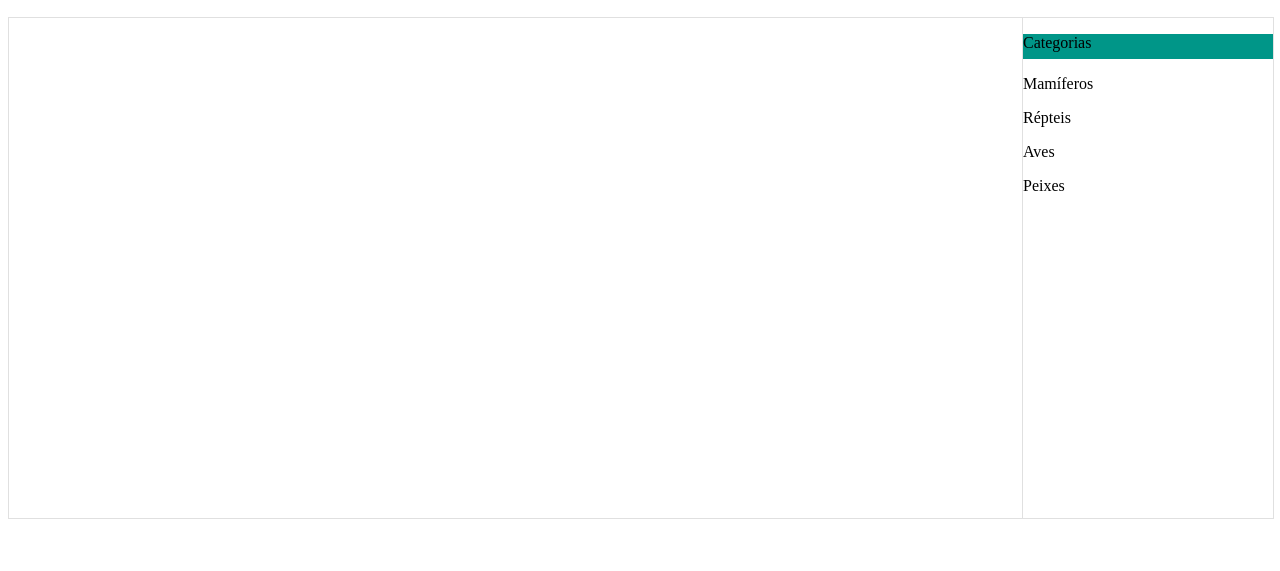
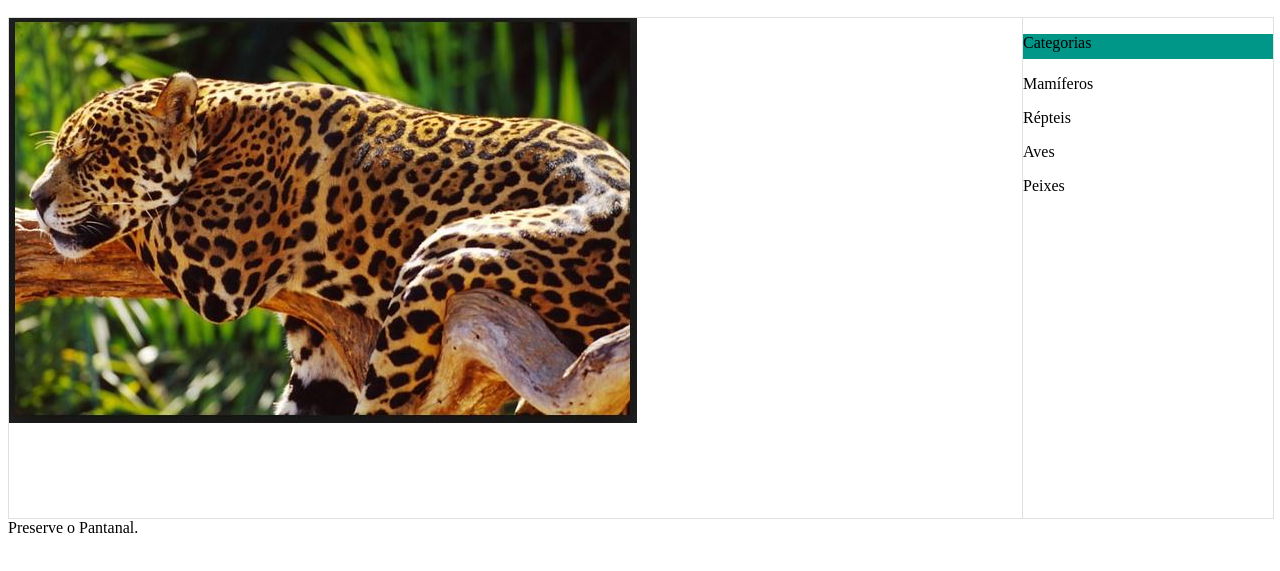
Before and after one commit to omega2kevo/PW2N2, a plain HTML site: page index.html in a window 1280 px wide. Shown: the part 73-644 px from the top of the page. Drawn offline with Linux system fonts and the light colour scheme.

Commit message:
dia 26 slider

```diff
--- a/index.html
+++ b/index.html
@@ -2,9 +2,45 @@
     <head>
         <title>ZooPantanal</title>
         <meta charset="UTF-8">
+
         <link rel="stylesheet" type="text/css" href="folhaEstilos.css">
+
+
+                <!-- And the relevant JavaScript -->
+        <style>
+          .banner { float: left;
+            width: 300px; height: 300px; }
+          .banner li { list-style: none; }
+          .banner ul li { float: left; }
+        </style>
+
+      <script type="text/javascript">
+
+        function slide1(){
+          img = document.querySelector("#banner");
+          img.src="imgs/rio.jpg";
+          setTimeout("slide2()", 1000);
+       }
+
+        function slide2(){
+          img.src="imgs/rio1.jpg";
+          setTimeout("slide3()", 1000);
+        }
+
+        function slide3(){
+          img.src="imgs/onca1.jpg";
+          setTimeout("slide1()", 1000);
+        }
+
+
+
+      </script>
     </head>
-    <body>
+
+    <body onload="slide1()">
+
+
+
        <nav id="menu">
          <ul>
             <li><a href="#">HOME</a></li> |
@@ -17,7 +53,13 @@
             <input type="text" id=pesquisa" placeholder="Buscar animais...">
             <img src=imgs/"search3.png" id="btnBusca">
        </div>-->
+
+
+
        <div id="container">
+          <img id = "banner" name="banner"/>
+
+
             <div id="containerMenu">
                 <p id="categoria">Categorias</p>
                 <p>Mamíferos</p>
@@ -26,5 +68,11 @@
                 <p>Peixes</p>
             </div>
        </div>
+
     </body>
-</hlml>
+</html>
+
+
+Preserve o Pantanal.
+
+<!-- The barebones HTML required for Unslider -->
```
Also changed, not shown: aves.html (added), contato.html (added), imgs/onca1.jpg (added), imgs/rio.jpg (added), imgs/rio1.jpg (added), mamiferos.html (added), peixes.html (added), repteis.html (added), sobre.html (added).
